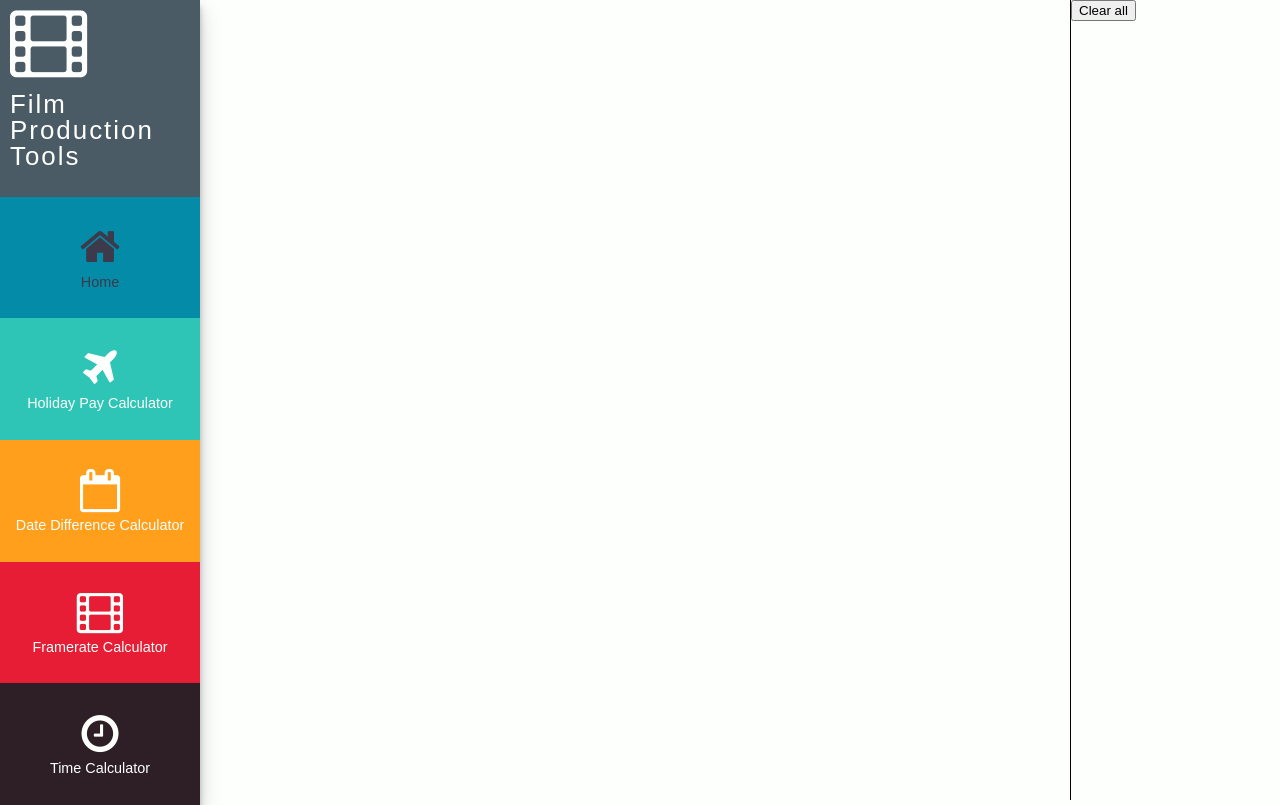
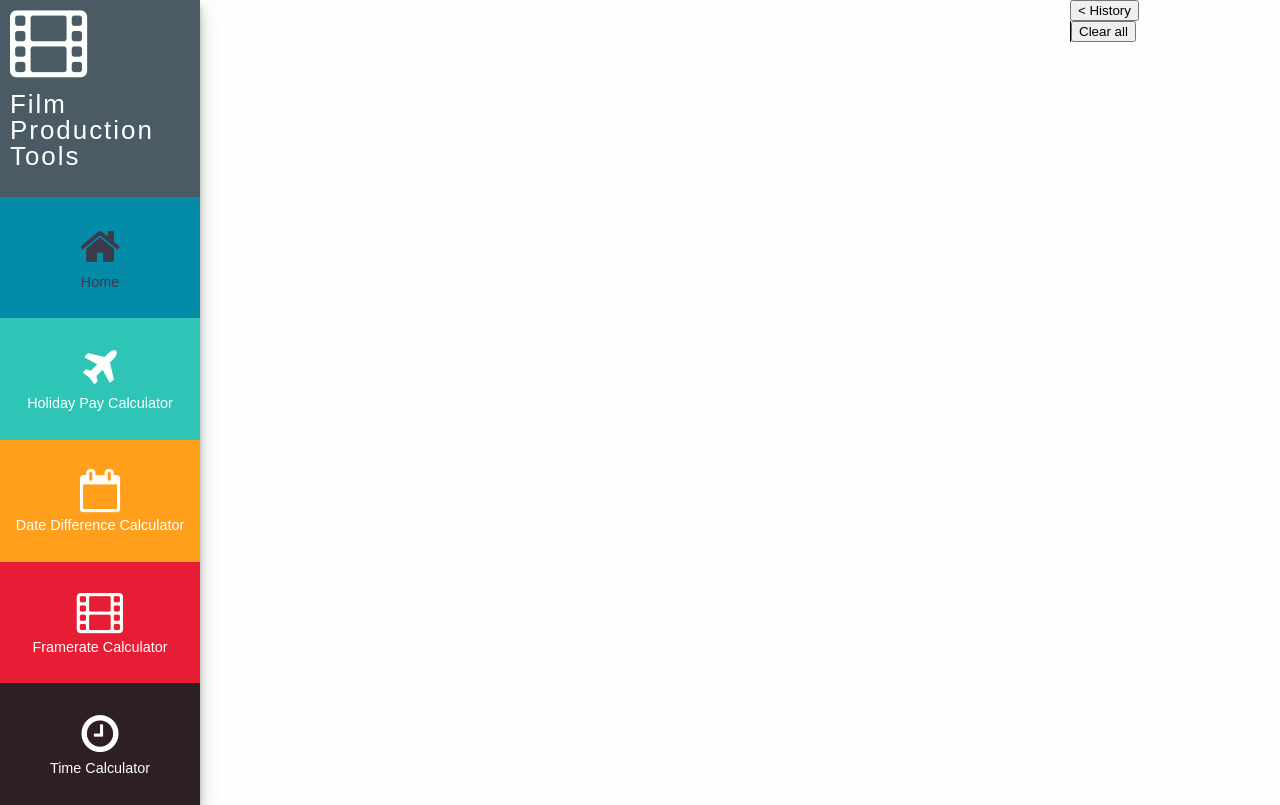
Before and after one commit to JodyDuke/film-production-tools, a React (Create React App) app: page / in a window 1280 px wide. Built offline with nearby package versions, Linux system fonts and the light colour scheme; what webfontloader would draw is missing.

Commit message:
added sidebar

```diff
--- a/src/components/main/main.js
+++ b/src/components/main/main.js
@@ -12,10 +12,12 @@ class Main extends Component {
     constructor(props) {
         super(props);
         this.state = {
-            history : []
+            history : [],
+            sideBar : false
         }
 
         this.updateHistory = this.updateHistory.bind(this)
+        this.sideBarToggle = this.sideBarToggle.bind(this)
     }
 
     updateHistory(props) {
@@ -24,10 +26,17 @@ class Main extends Component {
         this.setState({history : currentHistory})
     }
 
+    sideBarToggle(e) {
+        this.setState({sideBar : !this.state.sideBar})
+    }
+
 
     render() {
+        const sideBarClass = this.state.sideBar ? 'sidebar open' : 'sidebar';
+        const mainClass = this.state.sideBar ? 'main-full' : 'main';
+        const sideBarToggleText = this.state.sideBar ? 'Hide >' : '< History'
         return (
-            <div className="main">
+            <div className={mainClass}>
                 <div>
                     <Route path="/" component={Home} />
                     <Route path="/holiday-pay-calculator" render={() => <HolidayPayCalculator onSubmit={this.updateHistory.bind(this)}/>} />
@@ -35,7 +44,12 @@ class Main extends Component {
                     <Route path="/framerate-calculator" component={FramerateCalculator} />
                     <Route path="/time-calculator" component={TimeCalculator} />
                 </div>
-                <History historyData={this.state.history} />
+                <div className={sideBarClass}>
+                    <div className="sidebar-button-container">
+                        <button className="sidebar-button" onClick={this.sideBarToggle}>{sideBarToggleText}</button>
+                    </div>
+                    <History historyData={this.state.history} isOpen={this.state.sideBar} />
+                </div>
             </div>
 
         )
```
